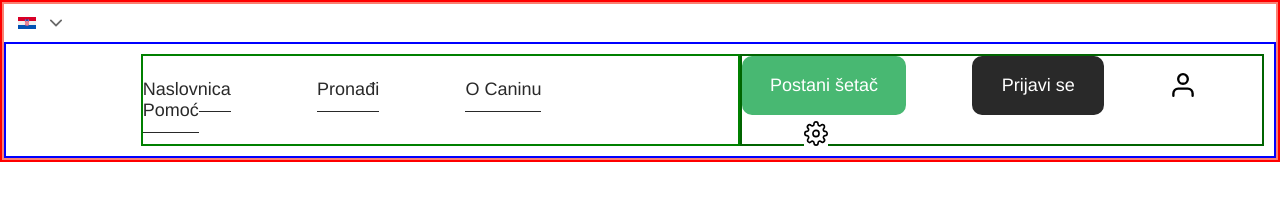
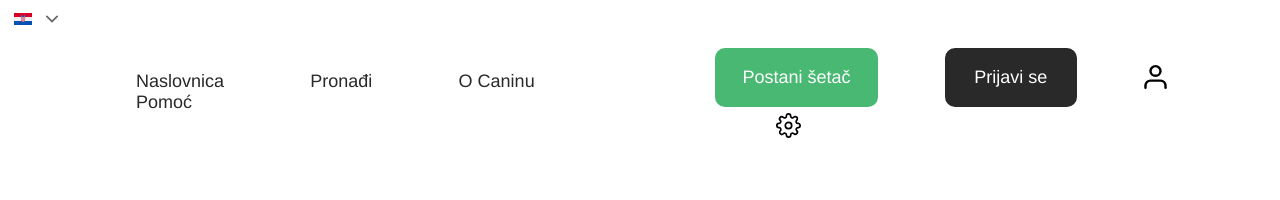
Before and after one commit to Klepo313/Canino-Website, a plain HTML site: page index.html in a window 1280 px wide. Drawn offline with Linux system fonts and the light colour scheme.

Commit message:
Update styleNaslovnica.css

```diff
--- a/styleNaslovnica.css
+++ b/styleNaslovnica.css
@@ -7,13 +7,13 @@
 }
 
 header{
-    border: 2px solid red;
+    /*border: 2px solid red;*/
     width: 100%;
     height: auto;
     margin: auto;
 }
 .header-div{
-    border: 2px solid salmon;
+    /*border: 2px solid salmon;*/
     margin: auto;
     height: auto;
 }
@@ -42,11 +42,15 @@ li{
     color: #292929;
     margin-right: 81.8px;
     cursor: pointer;
+
+}
+li:hover{
     padding-bottom: 12px;
     border-bottom: 1px solid #292929;
 }
+
 .header-div-navbar{
-    border: 2px solid blue;
+    /*border: 2px solid blue;*/
     margin: auto;
     height: auto;
     display: flex;
@@ -56,14 +60,15 @@ li{
 
 .header-div-left{
     margin-left: 10%;
-    border: 2px solid green;
+    /*border: 2px solid green;*/
     display: flex;
     flex-direction: row;
 }
 
 .header-div-right{
-   border: 2px solid darkgreen;
+   /*border: 2px solid darkgreen;*/
    margin: auto;
+   margin-right: 50px;
 }
 
 .btn-postani-setac{
```
